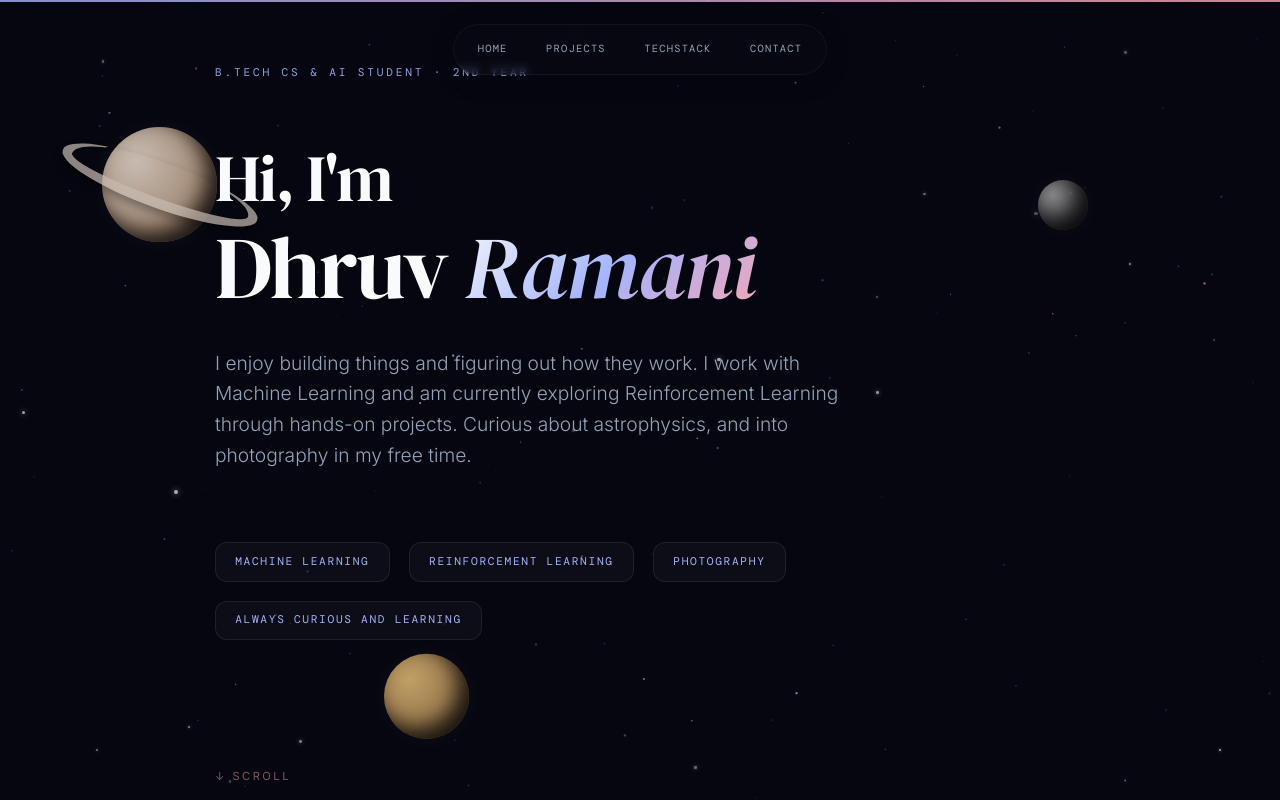
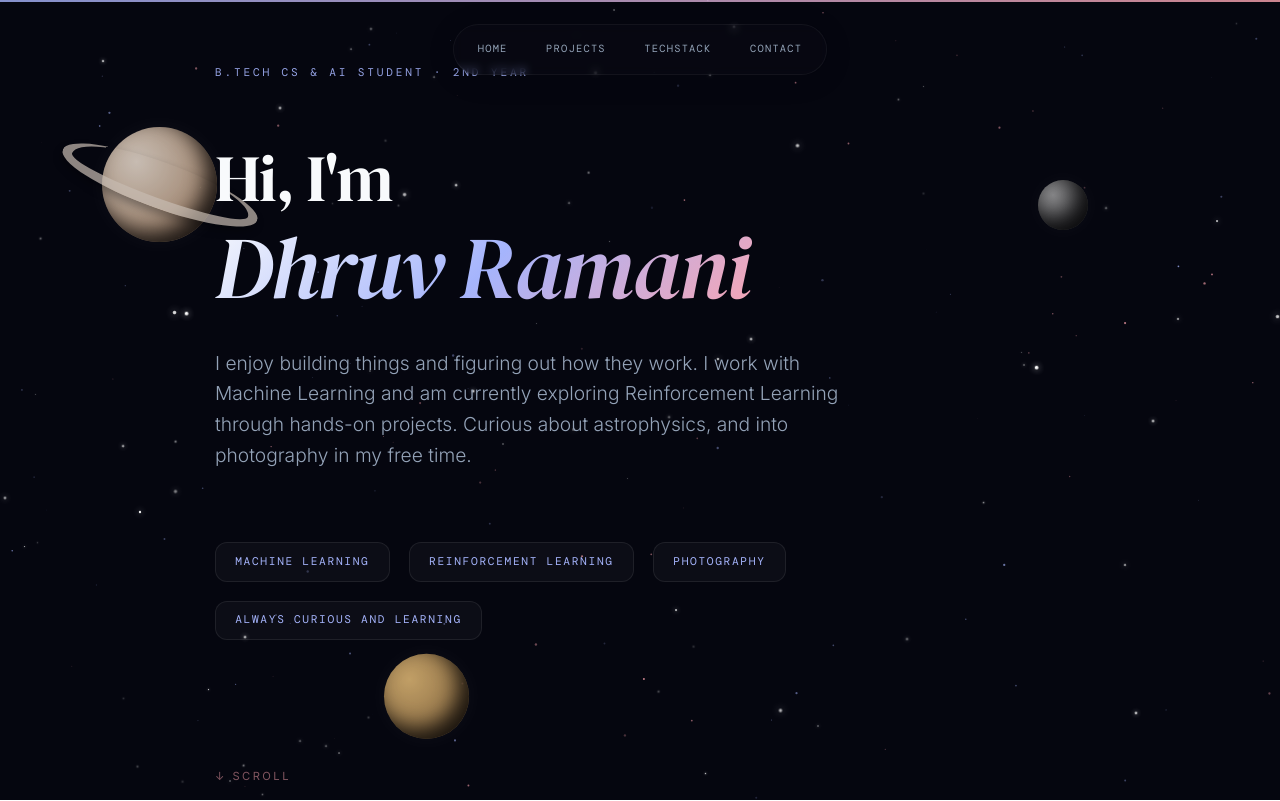
Before and after one commit to DhruvR-16/Portfolio, a React (Vite) app: page / in a window 1280 px wide. Shown: the top 801 px of the page. Built offline with nearby package versions, Linux system fonts and the light colour scheme; a web font is replaced by a local one.

Commit message:
feat: update hero and tech stack styling and enhance background star animations

```diff
--- a/src/components/Hero/Hero.jsx
+++ b/src/components/Hero/Hero.jsx
@@ -65,7 +65,7 @@ export function Hero() {
           }}
         >
           <span style={{ fontSize: '0.75em' }}>Hi, I'm</span> <br />
-          Dhruv <em className="gradient-text" style={{ fontStyle: 'italic', paddingRight: '0.15em' }}>Ramani</em>
+          <em className="gradient-text" style={{ fontStyle: 'italic', paddingRight: '0.15em' }}>Dhruv Ramani</em>
         </motion.h1>
 
         <motion.div variants={itemVariants}>
--- a/src/components/Shared/Shared.jsx
+++ b/src/components/Shared/Shared.jsx
@@ -42,10 +42,10 @@ export function Starfield() {
     const createShootingStar = () => {
       shootingStars.push({
         x: Math.random() * canvas.width,
-        y: Math.random() * canvas.height * 0.7,
-        len: Math.random() * 160 + 200,
-        speed: Math.random() * 4 + 1, //  speed of shooting stars
-        angle: Math.PI * 0.75 + (Math.random() - 0.5) * 0.6,
+        y: Math.random() * canvas.height * 0.3, // Spawn in top 30%
+        len: Math.random() * 200 + 300,
+        speed: Math.random() * 8 + 6, //  speed of shooting stars
+        angle: Math.PI * 1.5 + (Math.random() - 0.5) * Math.PI * 0.25,
         life: 0,
         color: Math.random() > 0.5 ? '#a5b4fc' : '#fda4af'
       });
@@ -59,7 +59,7 @@ export function Starfield() {
       t += 0.012;
 
       stars.forEach((s) => {
-        const pulse = s.baseAlpha * (0.6 + 0.4 * Math.sin(t * s.speed * 40 + s.phase));
+        const pulse = s.baseAlpha * (0.4 + 0.6 * Math.abs(Math.sin(t * s.speed * 21000 + s.phase)));
         ctx.beginPath();
         ctx.arc(s.x, s.y, s.r, 0, Math.PI * 2);
         const colorRgb = s.color === '#a5b4fc' ? '165, 180, 252' : '253, 164, 175';
@@ -68,11 +68,11 @@ export function Starfield() {
       });
 
       //frequency for shooting stars
-      if (Math.random() < 0.005) createShootingStar();
+      if (Math.random() < 0.00525) createShootingStar();
 
       for (let i = shootingStars.length - 1; i >= 0; i--) {
         const s = shootingStars[i];
-        s.life += 0.015;
+        s.life += 0.005;
         const opacity = Math.sin(Math.PI * s.life) * 1.0;
 
         ctx.beginPath();
@@ -362,11 +362,13 @@ export function TopNav() {
 }
 
 // Static stars spread throughout the document vertically (0 to 100%)
-const INITIAL_STARS = Array.from({ length: 100 }).map(() => ({
+const INITIAL_STARS = Array.from({ length: 350 }).map(() => ({
   top: Math.random() * 100,
   left: Math.random() * 100,
-  size: Math.random() * 3 + 1,
-  opacity: Math.random() * 0.5 + 0.2
+  size: Math.random() * 2.5 + 0.5,
+  opacity: Math.random() * 0.4 + 0.1,
+  duration: 1.85 + Math.random() * 3.8,
+  delay: Math.random() * 5
 }));
 
 export function BackgroundPlanets() {
@@ -392,7 +394,10 @@ export function BackgroundPlanets() {
   return (
     <div style={{ position: 'absolute', width: '100vw', height: '100%', top: 0, left: 0, overflow: 'hidden', pointerEvents: 'none', zIndex: 0 }}>
       {INITIAL_STARS.map((s, i) => (
-        <div key={`star-${i}`} style={{
+        <div
+          key={`star-${i}`}
+          className="animate-twinkle"
+          style={{
             position: 'absolute',
             top: s.top + '%',
             left: s.left + '%',
@@ -401,8 +406,11 @@ export function BackgroundPlanets() {
             backgroundColor: '#fff',
             borderRadius: '50%',
             opacity: s.opacity,
-          boxShadow: `0 0 ${s.size * 2}px #fff`
-        }}></div>
+            boxShadow: `0 0 ${s.size * 2.5}px #fff`,
+            animationDuration: `${s.duration}s`,
+            animationDelay: `${s.delay}s`
+          }}
+        ></div>
       ))}
       {planets.map((p, i) => (
         <motion.div
--- a/src/components/TechStack/TechStack.jsx
+++ b/src/components/TechStack/TechStack.jsx
@@ -55,7 +55,7 @@ export function TechStack() {
             marginBottom: '1.5rem'
           }}
         >
-          Tech
+          <em className="gradient-text" style={{ fontStyle: 'italic' }}>TechStack</em>
         </motion.h2>
         <motion.p
           initial={{ opacity: 0, y: 20 }}
--- a/src/styles/globals.css
+++ b/src/styles/globals.css
@@ -103,3 +103,11 @@ a {
 .animate-float {
   animation: float 8s ease-in-out infinite;
 }
+@keyframes twinkle {
+  0%, 100% { opacity: 0.3; transform: scale(1); }
+  50% { opacity: 1; transform: scale(1.2); }
+}
+
+.animate-twinkle {
+  animation: twinkle 4s ease-in-out infinite;
+}
```
Lines whose indentation alone changed are shown as unchanged.
